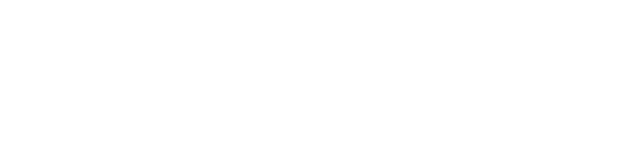
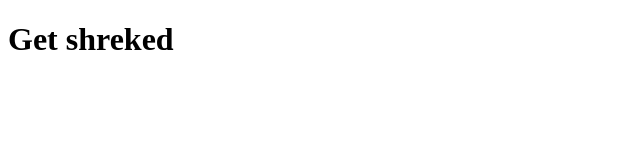
Before and after one commit to duda0017/in-class-demo, a plain HTML site: page index.html in a window 1280 px wide. Shown: the whole page, without its empty margins (0-640 px from the left). Drawn offline with Linux system fonts and the light colour scheme.

Commit message:
Add body text

```diff
--- a/index.html
+++ b/index.html
@@ -6,6 +6,6 @@
     <title>The Skrekening</title>
 </head>
 <body>
-
+  <h1>Get shreked</h1>
 </body>
 </html>
```
